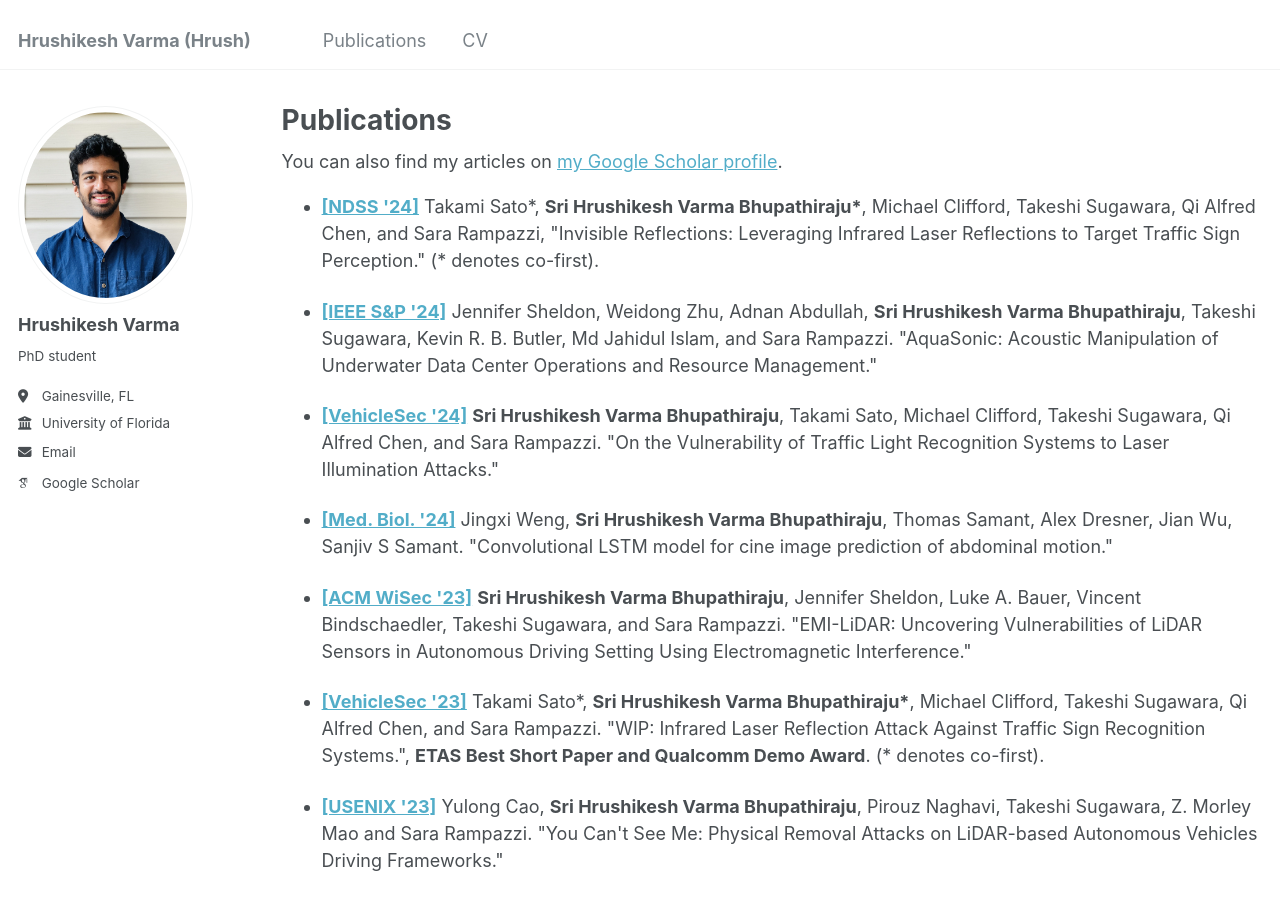
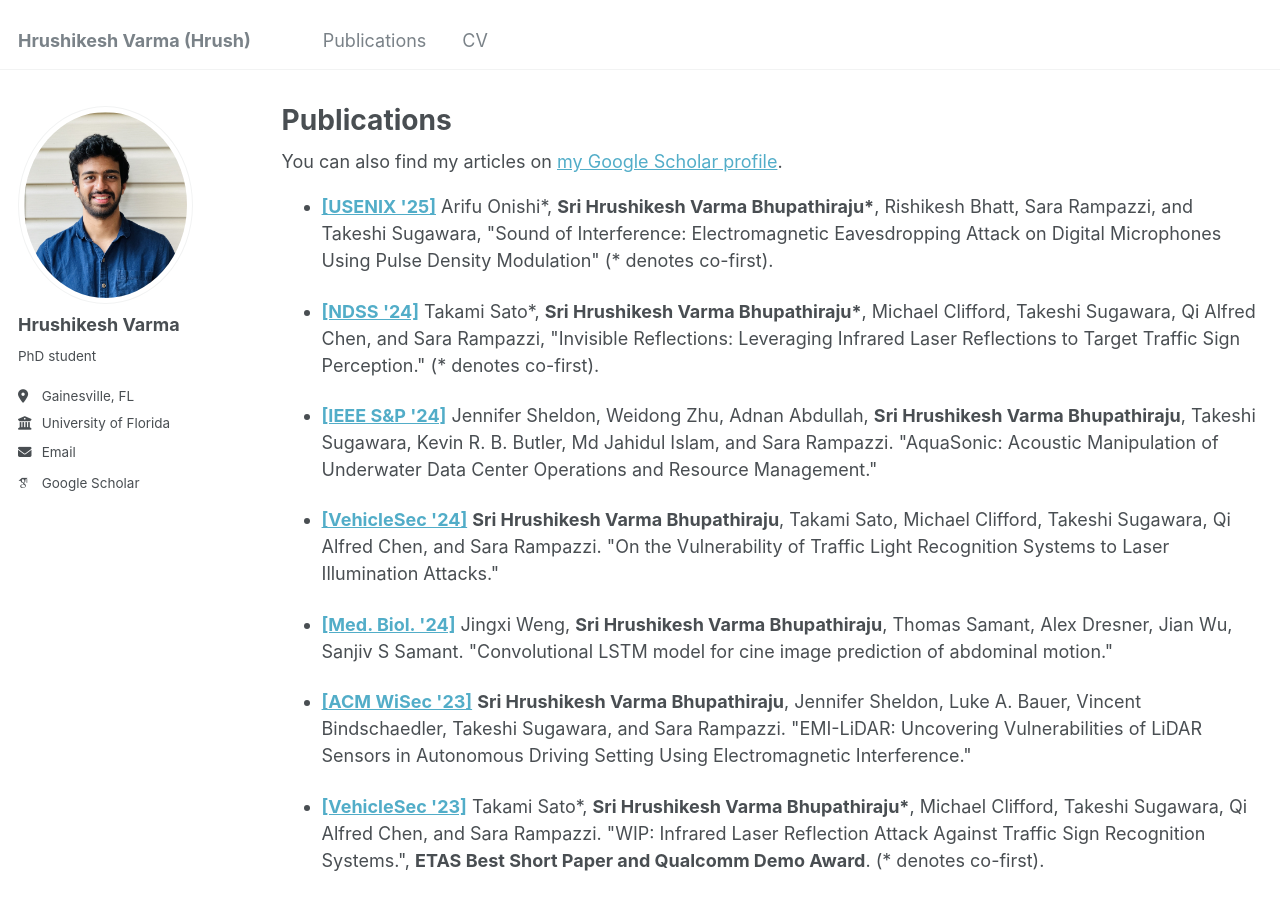
Before and after one commit to hrushivb/hrush, a Jekyll site: the page built from _pages/publications.html, in a window 1280 px wide and 900 px high. Built offline with Jekyll 4.4.1, drawn with Linux system fonts in a browser that asks for light colours; some web fonts are replaced.

Commit message:
Update publications.html

```diff
--- a/_pages/publications.html
+++ b/_pages/publications.html
@@ -13,6 +13,14 @@ author_profile: true
 
 <!-- New style rendering if publication categories are defined -->
 {% if site.publication_category %}
+
+<ul>
+<li>
+<p> <b><a href="https://www.usenix.org/conference/usenixsecurity25">[USENIX '25]</a></b> Arifu Onishi*, <b>Sri Hrushikesh Varma Bhupathiraju*</b>, Rishikesh Bhatt, Sara Rampazzi, and Takeshi Sugawara, "Sound of Interference: Electromagnetic Eavesdropping Attack on Digital Microphones Using Pulse Density Modulation" (* denotes co-first). </p>
+</li>
+</ul>
+
+
 <ul>
 <li>
 <p> <b><a href="https://arxiv.org/abs/2401.03582">[NDSS '24]</a></b> Takami Sato*, <b>Sri Hrushikesh Varma Bhupathiraju*</b>, Michael Clifford, Takeshi Sugawara, Qi Alfred Chen, and Sara Rampazzi, "Invisible Reflections: Leveraging Infrared Laser Reflections to Target Traffic Sign Perception." (* denotes co-first). </p>
```
